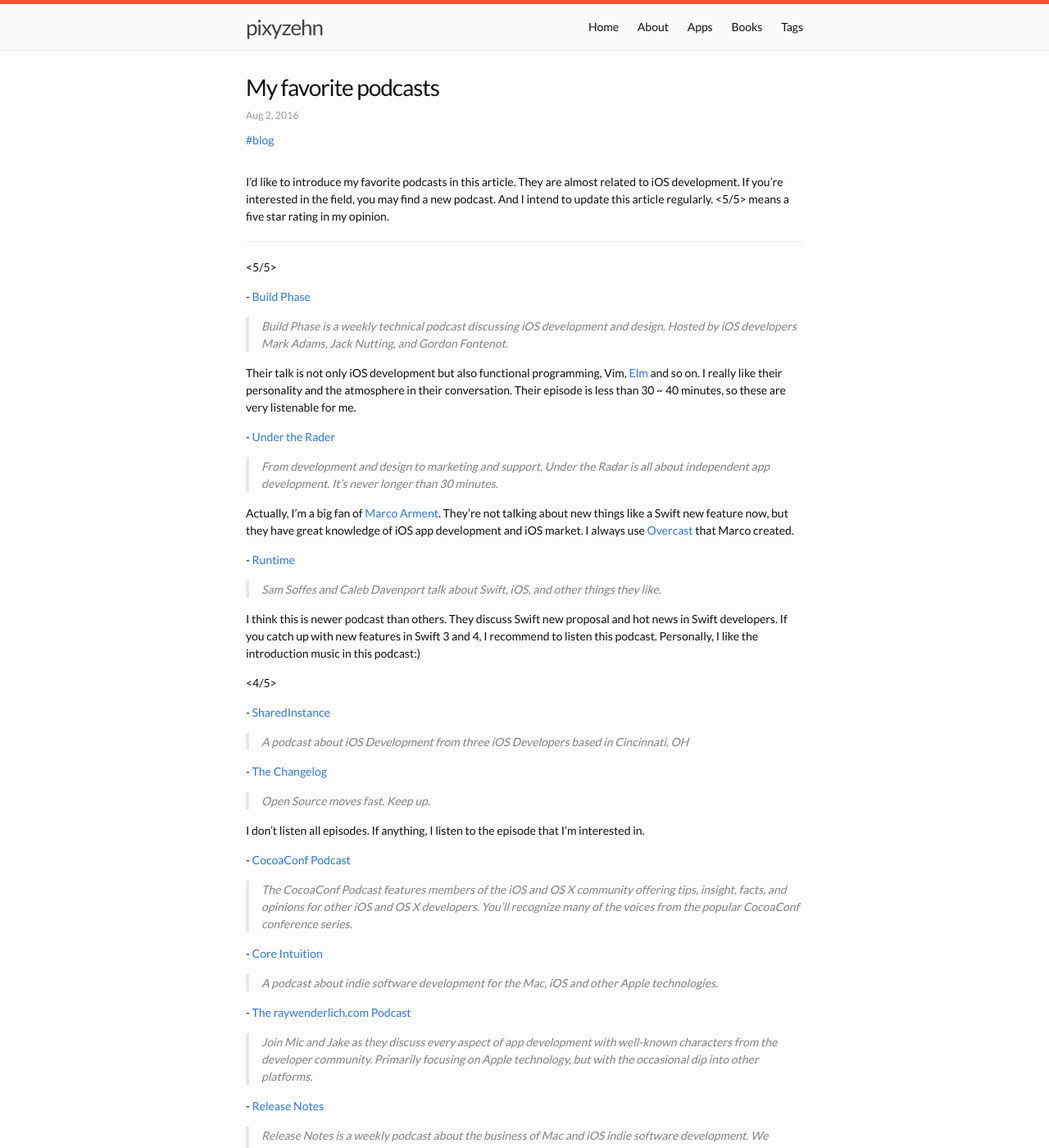
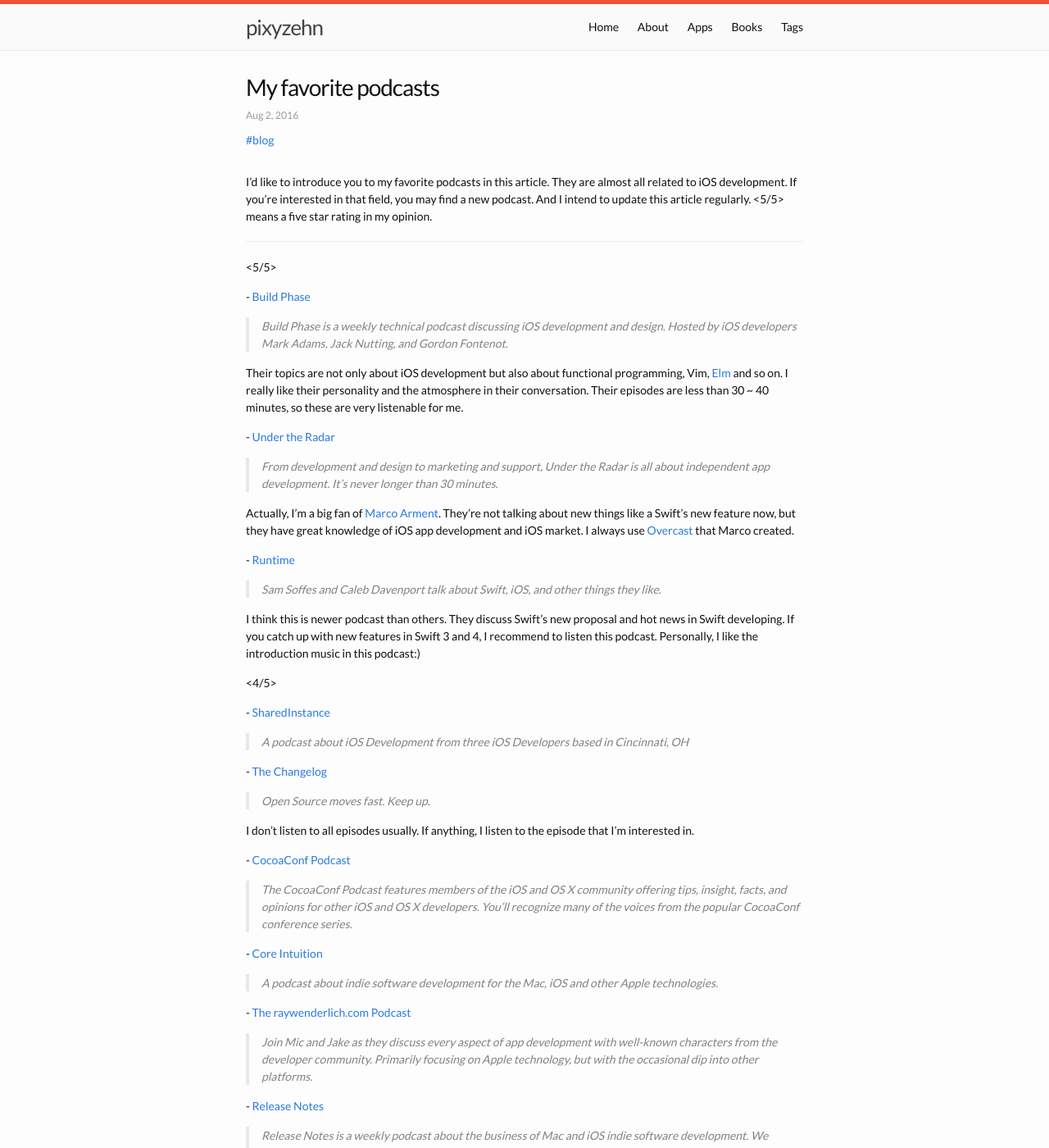
Before and after one commit to pixyzehn/pixyzehn.com, a Jekyll site: the page built from _posts/2016-08-02-my-favorite-podcasts.markdown, in a window 1280 px wide and 1400 px high. Shown: the whole window at 82% size. Built offline with Jekyll 4.4.1, drawn with Linux system fonts in a browser that asks for light colours; comment, search, counter and statistics services are not loaded; some of the changed text lies outside the part shown.

Commit message:
Fix some sentences

```diff
--- a/_posts/2016-08-02-my-favorite-podcasts.markdown
+++ b/_posts/2016-08-02-my-favorite-podcasts.markdown
@@ -5,7 +5,7 @@ date: 2016-08-02 08:37:00 +0900
 tags: blog
 comments: true
 ---
-I'd like to introduce my favorite podcasts in this article. They are almost related to iOS development. If you're interested in the field, you may find a new podcast. And I intend to update this article regularly. <5/5> means a five star rating in my opinion.
+I'd like to introduce you to my favorite podcasts in this article. They are almost all related to iOS development. If you're interested in that field, you may find a new podcast. And I intend to update this article regularly. <5/5> means a five star rating in my opinion.
 
 ---
 
@@ -15,19 +15,19 @@ I'd like to introduce my favorite podcasts in this article. They are almost rela
 
 > Build Phase is a weekly technical podcast discussing iOS development and design. Hosted by iOS developers Mark Adams, Jack Nutting, and Gordon Fontenot.
 
-Their talk is not only iOS development but also functional programming, Vim, [Elm](http://elm-lang.org/){:target="_blank"} and so on. I really like their personality and the atmosphere in their conversation. Their episode is less than 30 ~ 40 minutes, so these are very listenable for me.
+Their topics are not only about iOS development but also about functional programming, Vim, [Elm](http://elm-lang.org/){:target="_blank"} and so on. I really like their personality and the atmosphere in their conversation. Their episodes are less than 30 ~ 40 minutes, so these are very listenable for me.
 
-\- [Under the Rader](https://www.relay.fm/radar){:target="_blank"}
+\- [Under the Radar](https://www.relay.fm/radar){:target="_blank"}
 
 > From development and design to marketing and support, Under the Radar is all about independent app development. It's never longer than 30 minutes.
 
-Actually, I'm a big fan of [Marco Arment](https://marco.org/){:target="_blank"}. They're not talking about new things like a Swift new feature now, but they have great knowledge of iOS app development and iOS market. I always use [Overcast](https://overcast.fm/){:target="_blank"} that Marco created.
+Actually, I'm a big fan of [Marco Arment](https://marco.org/){:target="_blank"}. They're not talking about new things like a Swift's new feature now, but they have great knowledge of iOS app development and iOS market. I always use [Overcast](https://overcast.fm/){:target="_blank"} that Marco created.
 
 \- [Runtime](http://spec.fm/podcasts/runtime){:target="_blank"}
 
 > Sam Soffes and Caleb Davenport talk about Swift, iOS, and other things they like.
 
-I think this is newer podcast than others. They discuss Swift new proposal and hot news in Swift developers. If you catch up with new features in Swift 3 and 4, I recommend to listen this podcast. Personally, I like the introduction music in this podcast:)
+I think this is newer podcast than others. They discuss Swift's new proposal and hot news in Swift developing. If you catch up with new features in Swift 3 and 4, I recommend to listen this podcast. Personally, I like the introduction music in this podcast:)
 
 <4/5>
 
@@ -39,7 +39,7 @@ I think this is newer podcast than others. They discuss Swift new proposal and h
 
 > Open Source moves fast. Keep up.
 
-I don't listen all episodes. If anything, I listen to the episode that I'm interested in.
+I don't listen to all episodes usually. If anything, I listen to the episode that I'm interested in.
 
 \- [CocoaConf Podcast](http://cocoaconf.com/podcast){:target="_blank"}
 
```
Also changed, not shown: other parts of _posts/2016-08-02-my-favorite-podcasts.markdown (+1 -1 lines).
